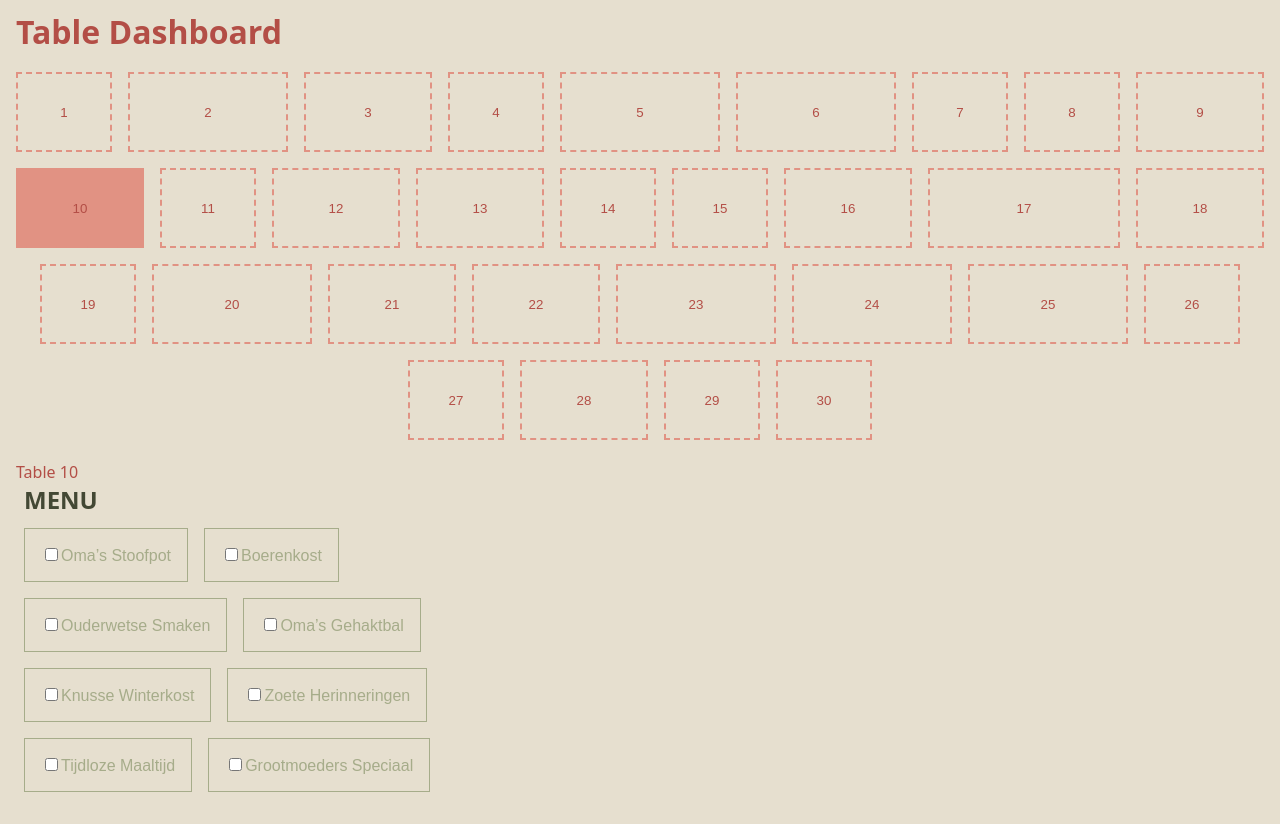
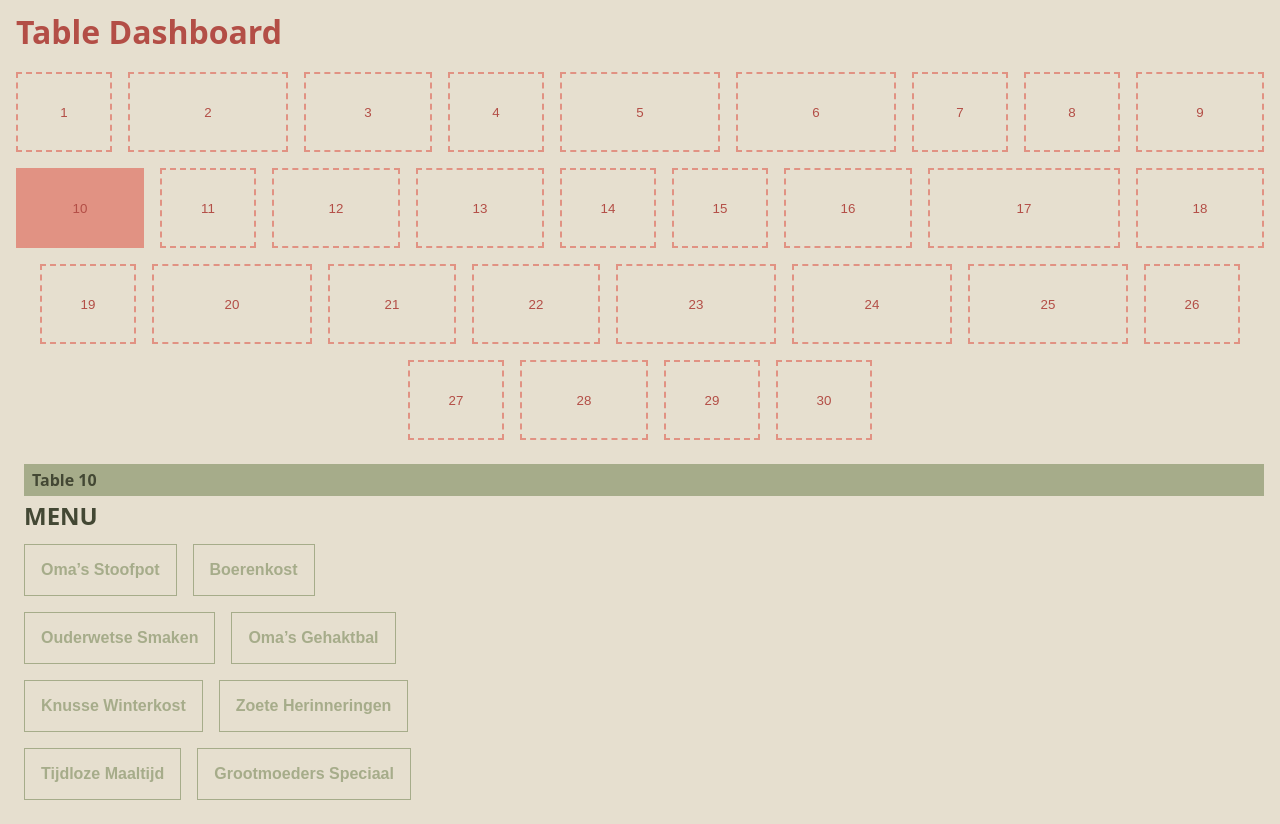
Before and after one commit to annakinds/grannys-table, a React (Vite) app: page / in a window 1280 px wide. Both pictures are taken after a click on the button "10". Built offline with nearby package versions, Linux system fonts and the light colour scheme.

Commit message:
drinks per menu

```diff
--- a/src/App.css
+++ b/src/App.css
@@ -32,11 +32,13 @@
   border: 2px solid #E19283;
 }
 
-.table__button:hover, .fill {
+.table__button:hover,
+.fill {
   background-color: #E19283;
 }
 
-.menu__title {
+.menu__title,
+.drinks__title {
   font-size: 1.5rem;
   color: #434834;
   font-weight: bold;
@@ -48,6 +50,20 @@
   margin: 1rem;
 }
 
+.service__row {
+  display: flex;
+  flex-direction: row;
+}
+
+.service__title {
+  margin-left: .5rem;
+  background-color: #A6AC8A;
+  color: #434834;
+  padding: .5rem;
+  font-weight: bold;
+}
+
+
 .menuItems {
   display: flex;
   flex-direction: row;
@@ -56,14 +72,25 @@
   max-width: 30rem;
 }
 
-.menuItem {
+.item {
   border: 1px solid #A6AC8A;
   background-color: transparent;
   color: #A6AC8A;
   font-size: 1rem;
   padding: 1rem;
   margin: .5rem;
+  font-weight: bold;
 }
+
+.checked {
+  color: #767A61;
+  background-color: #A6AC8A;
+}
+
+/* .checkbox {
+  background-color: #E6DFCF;
+  border: none;
+} */
 
 .menuItem:hover {
   background-color: #A6AC8A;
--- a/src/App.jsx
+++ b/src/App.jsx
@@ -7,11 +7,14 @@ import Service from './components/RestaurantService';
 function App() {
 
   const [active, setActive] = useState(false);
+  const [checked, setChecked] = useState(false);
+
+
 
   return (
     <div>
       <Tables active={active} setActive={setActive} />
-      <Service active={active} />
+      <Service active={active} checked={checked} setChecked={setChecked}/>
     </div>
   );
 };
--- a/src/components/Drinks.jsx
+++ b/src/components/Drinks.jsx
@@ -0,0 +1,20 @@
+
+const Drinks = ({drinks}) => {
+    return (
+        <div className="drinks">
+            <h2 className="drinks__title">Drinks</h2>
+            <div className="recommended">
+                <h3>Recommended drinks</h3>
+                <ul>
+                    {drinks.map(drink =>(
+                        <li key={drink.id}>
+                            {drink.name}
+                        </li>
+                    ))}
+                </ul>
+            </div>
+        </div>
+    );
+}
+
+export default Drinks;
--- a/src/components/MenuItems.jsx
+++ b/src/components/MenuItems.jsx
@@ -1,25 +1,20 @@
+import React from "react";
 
-const Service = () => {
-    const menuItems = [
-        { id: 1, name: "Oma’s Stoofpot" },
-        { id: 2, name: "Boerenkost" },
-        { id: 3, name: "Ouderwetse Smaken" },
-        { id: 4, name: "Oma’s Gehaktbal" },
-        { id: 5, name: "Knusse Winterkost" },
-        { id: 6, name: "Zoete Herinneringen" },
-        { id: 7, name: "Tijdloze Maaltijd" },
-        { id: 8, name: "Grootmoeders Speciaal" },
-    ];
+
+const MenuItems = ({ menuItems, setChecked, checked }) => {
+    const toggleChecked = (id) => {
+        setChecked(id);
+
+    };
 
     return (
         <div className="menu">
             <h2 className="menu__title">Menu</h2>
             <ul className="menuItems">
-                {menuItems.map((menuItem) => (
-                    <li key={menuItem.id}>
-                        <button className="menuItem">
-                            <input type="checkbox" id={menuItem.id} />
-                            <label htmlFor={menuItem.id}>{menuItem.name}</label>
+                {menuItems.map((item) => (
+                    <li key={item.id}>
+                        <button className={`item ${checked === item.id ? 'checked' : ''}`} id={item.id} onClick={() => toggleChecked(item.id)}>
+                            {item.name}
                         </button>
                     </li>
                 ))}
@@ -28,4 +23,4 @@ const Service = () => {
     );
 }
 
-export default Service;
+export default MenuItems;
--- a/src/components/RestaurantService.jsx
+++ b/src/components/RestaurantService.jsx
@@ -1,21 +1,100 @@
+import React from "react";
 import MenuItems from "./MenuItems.jsx";
-import { useState } from "react";
+import Drinks from "./Drinks.jsx";
 
-// import Drinks from "./Drinks.jsx";
 // import Co2Meter from "./Co2Meter.jsx";
 // import Bill from "./Bill.jsx";
 
 
-const Service = ({ active }) => {
+const Service = ({ active, checked, setChecked }) => {
+    const menuItems = [
+        {
+            id: 1,
+            name: "Oma’s Stoofpot",
+            drinks: [
+                { id: 101, name: "Home-made Appelcider" },
+                { id: 102, name: "Rode wijn" },
+                { id: 103, name: "Kamille-thee" }
+            ]
+        },
+        {
+            id: 2,
+            name: "Boerenkost",
+            drinks: [
+                { id: 201, name: "Zwarte bessen limonade" },
+                { id: 202, name: "Jenever" },
+                { id: 203, name: "Gemberthee" }
+            ]
+        },
+        {
+            id: 3,
+            name: "Ouderwetse Smaken",
+            drinks: [
+                { id: 301, name: "Oranjebitter" },
+                { id: 302, name: "Koffie met een scheutje likeur" },
+                { id: 303, name: "Frambozenlimonade" }
+            ]
+        },
+        {
+            id: 4,
+            name: "Oma’s Gehaktbal",
+            drinks: [
+                { id: 401, name: "Bruin bier" },
+                { id: 402, name: "Druivensap" },
+                { id: 403, name: "Pepermuntthee" },
+            ]
+        },
+        {
+            id: 5,
+            name: "Knusse Winterkost",
+            drinks: [
+                { id: 501, name: "Warme chocolademelk" },
+                { id: 502, name: "Rode wijn" },
+                { id: 503, name: "Wildevruchtenlimonade" }
+            ]
+        },
+        {
+            id: 6,
+            name: "Zoete Herinneringen",
+            drinks: [
+                { id: 601, name: "Vruchtensap" },
+                { id: 602, name: "Kruidenlikeur" },
+                { id: 603, name: "Zwarte thee met honing" }
+            ]
+        },
+        {
+            id: 7,
+            name: "Tijdloze Maaltijd",
+            drinks: [
+                { id: 701, name: "Witte wijn" },
+                { id: 702, name: "Peer-wijn" },
+                { id: 703, name: "Kruidenthee" }
+            ]
+        },
+        {
+            id: 8,
+            name: "Grootmoeders Speciaal",
+            drinks: [
+                { id: 801, name: "Puntensap" },
+                { id: 802, name: "Cognac" },
+                { id: 803, name: "Citroenlimonade" }
+            ]
+        },
+    ];
+    const selectedMenu = menuItems.find(item => item.id === checked);
+
+
     return (
         <div className={`${active ? 'service' : 'hidden'}`}>
-            <h2>Table {active}</h2>
-            <MenuItems />
-            {/* <Drinks />
-            <Co2Meter />
-            <Bill /> */}
+            <h2 className="service__title">Table {active}</h2>
+            <div className="service__row">
+                <MenuItems menuItems={menuItems} setChecked={setChecked} checked={checked} />
+                {selectedMenu && <Drinks drinks={selectedMenu.drinks} />}
+            </div>
+
         </div>
     );
+
 }
 
 export default Service;
--- a/src/components/TableCard.jsx
+++ b/src/components/TableCard.jsx
@@ -1,4 +1,3 @@
-import { useState } from "react";
 
 const Table = ({ id, setActive, active }) => {
 //noem active nog anders, bv. currenTabel
```
